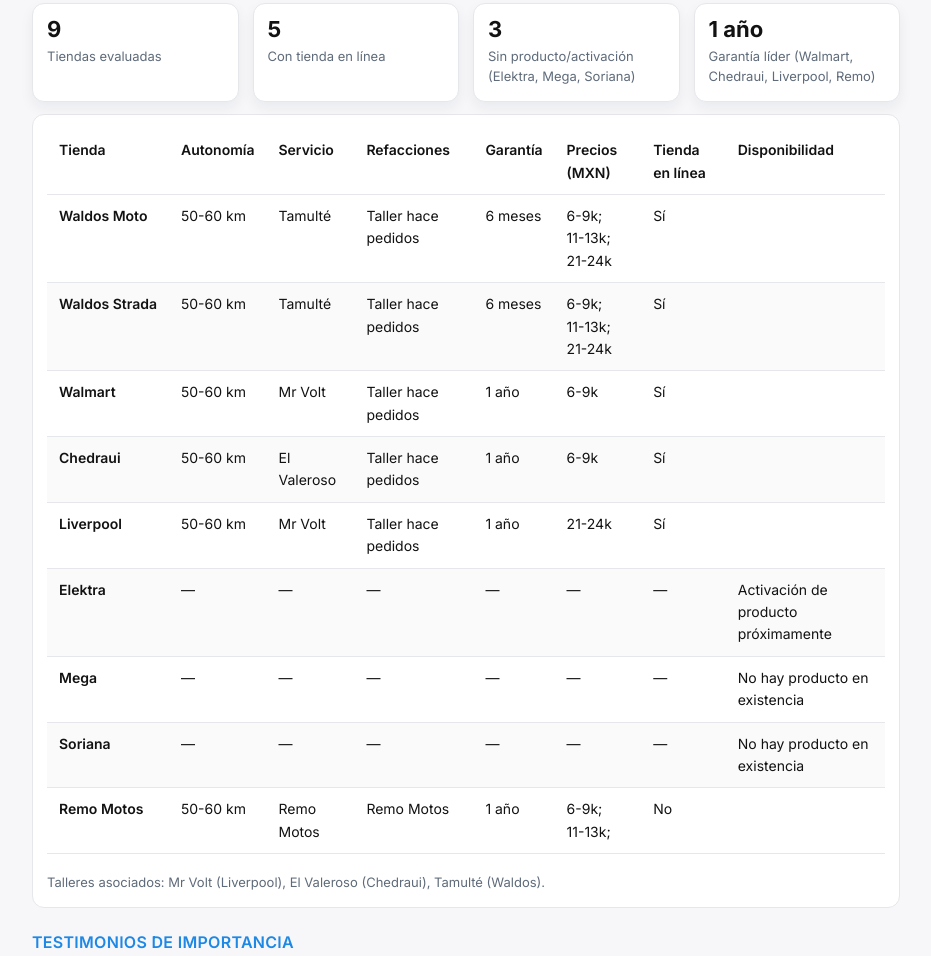
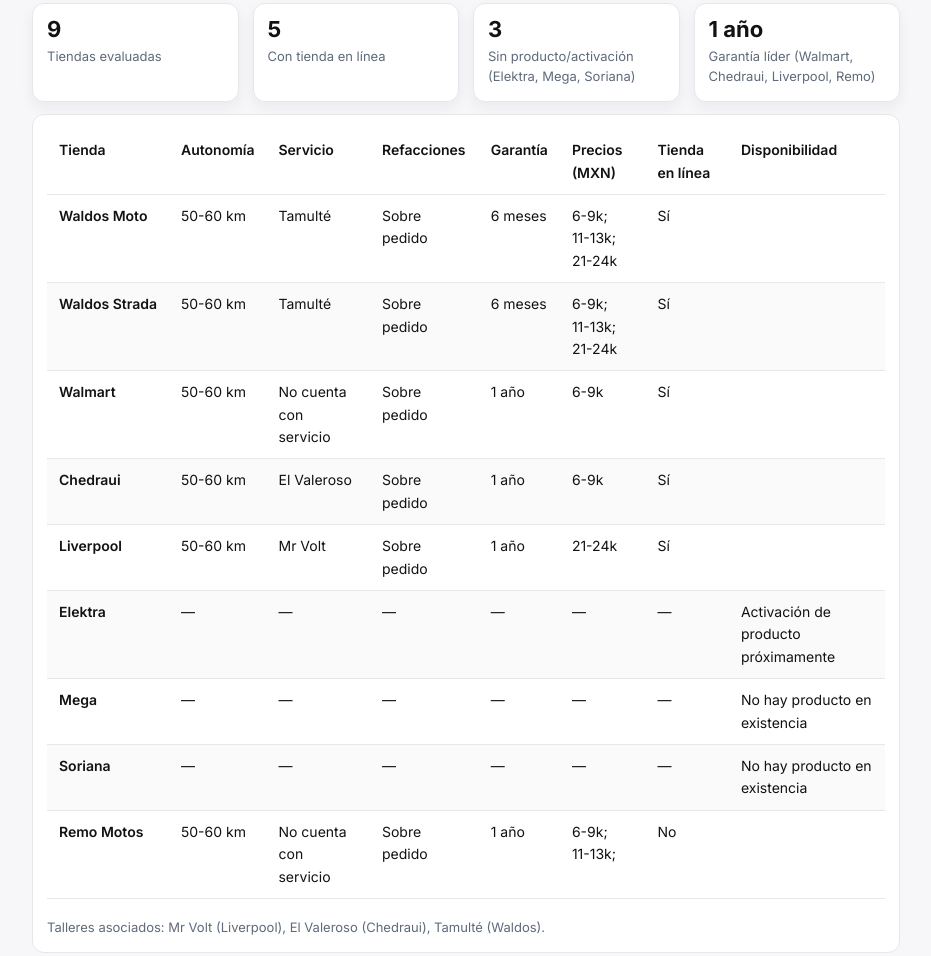
Before and after one commit to unknownshopper/seggtr, a website: page competencia.html in a window 1280 px wide. Shown: the part 245-1201 px from the top of the page, without its empty margins (174-1105 px from the left). Drawn offline with Linux system fonts and the light colour scheme.

Commit message:
competencia

```diff
--- a/competencia.html
+++ b/competencia.html
@@ -186,7 +186,7 @@
               <td>Waldos Moto</td>
               <td>50-60 km</td>
               <td>Tamulté</td>
-              <td>Taller hace pedidos</td>
+              <td>Sobre pedido</td>
               <td>6 meses</td>
               <td>6-9k; <br>11-13k; <br>21-24k</td>
               <td>Sí</td>
@@ -196,7 +196,7 @@
               <td>Waldos Strada</td>
               <td>50-60 km</td>
               <td>Tamulté</td>
-              <td>Taller hace pedidos</td>
+              <td>Sobre pedido</td>
               <td>6 meses</td>
               <td>6-9k; <br>11-13k; <br>21-24k</td>
               <td>Sí</td>
@@ -205,8 +205,8 @@
             <tr>
               <td>Walmart</td>
               <td>50-60 km</td>
-              <td>Mr Volt</td>
-              <td>Taller hace pedidos</td>
+              <td>No cuenta con servicio</td>
+              <td>Sobre pedido</td>
               <td>1 año</td>
               <td>6-9k</td>
               <td>Sí</td>
@@ -216,7 +216,7 @@
               <td>Chedraui</td>
               <td>50-60 km</td>
               <td>El Valeroso</td>
-              <td>Taller hace pedidos</td>
+              <td>Sobre pedido</td>
               <td>1 año</td>
               <td>6-9k</td>
               <td>Sí</td>
@@ -226,7 +226,7 @@
               <td>Liverpool</td>
               <td>50-60 km</td>
               <td>Mr Volt</td>
-              <td>Taller hace pedidos</td>
+              <td>Sobre pedido</td>
               <td>1 año</td>
               <td>21-24k</td>
               <td>Sí</td>
@@ -265,8 +265,8 @@
             <tr>
                 <td>Remo Motos</td>
                 <td>50-60 km	</td>
-                <td>Remo Motos</td>
-                <td>Remo Motos</td>
+                <td>No cuenta con servicio</td>
+                <td>Sobre pedido</td>
                 <td>1 año</td>
                 <td>6-9k; <br>11-13k; </td>
                 <td>No</td>
@@ -291,7 +291,7 @@
     </p>
 
     <p>
-      "La mayoría de tiendas se desentienden de las garantías y se tiran la bolita."
+      "No hay lugares para dar servicio y adquirir baterías."
       <small>Tamulté</small>
     </p>
 
```
Also changed, not shown: 2 other files.
